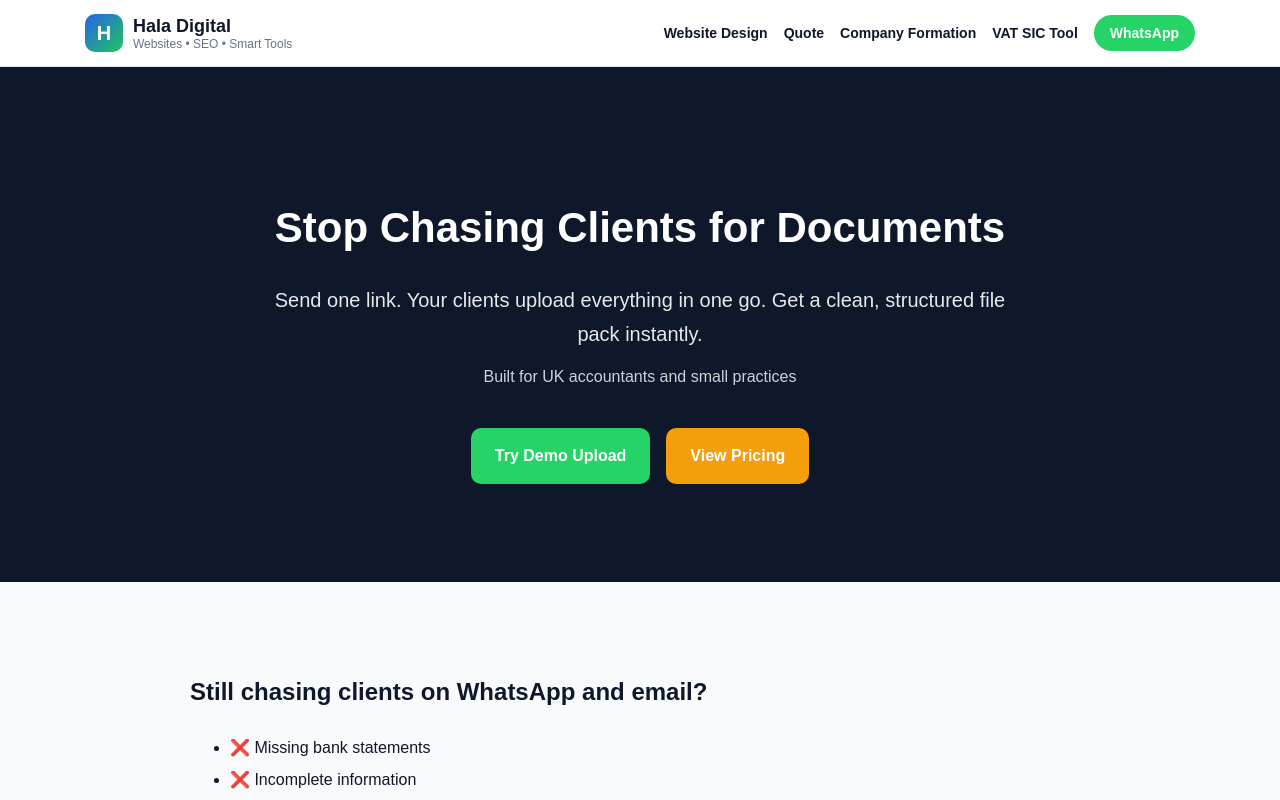
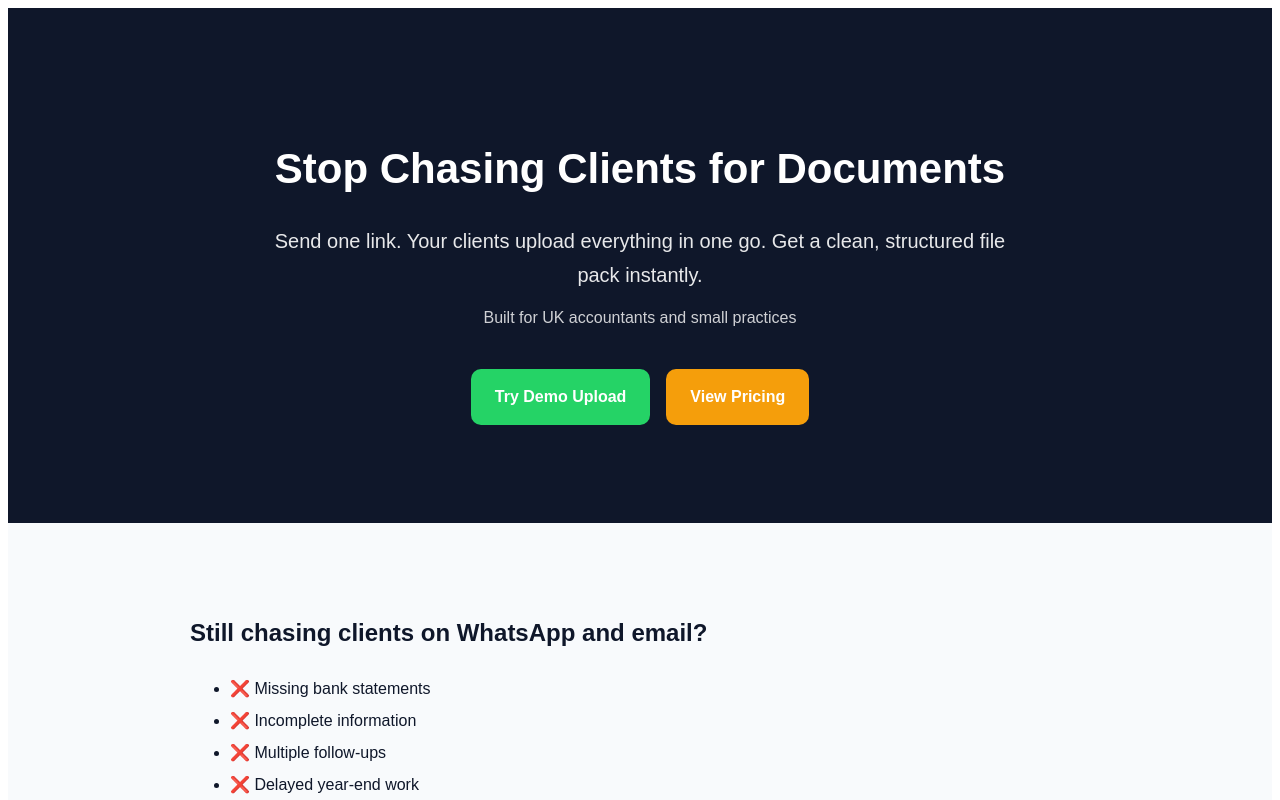
Before and after one commit to HalaDigitalLtd/uktaxcalculator-app, a Next.js app: page /client-onboarding-tool-for-accountants in a window 1280 px wide. Shown: the top 800 px of the page. Built offline with nearby package versions, Linux system fonts and the light colour scheme.

Commit message:
Hide site header and footer on Smart SA Intake page

```diff
--- a/app/layout.tsx
+++ b/app/layout.tsx
@@ -1,22 +1,25 @@
-import SiteHeader from "./components/SiteHeader";
-import SiteFooter from "./components/SiteFooter";
-import type { Metadata } from "next";
-import "./globals.css";
+"use client";
 
-export const metadata: Metadata = {
-  title: "UK Tax Calculator 2025/26 | Hala Digital Ltd",
-  description:
-    "A UK tax calculator and tax tools platform for individuals, businesses and accountancy practices.",
-};
+import { usePathname } from "next/navigation";
 
-export default function RootLayout({
+export default function ClientChrome({
   children,
-}: Readonly<{
+  header,
+  footer,
+}: {
   children: React.ReactNode;
-}>) {
+  header: React.ReactNode;
+  footer: React.ReactNode;
+}) {
+  const pathname = usePathname();
+
+  const hideChrome = pathname === "/smart-sa-intake";
+
   return (
-    <html lang="en">
-      <body><SiteHeader />{children}<SiteFooter /></body>
-    </html>
+    <>
+      {!hideChrome && header}
+      {children}
+      {!hideChrome && footer}
+    </>
   );
 }
```
